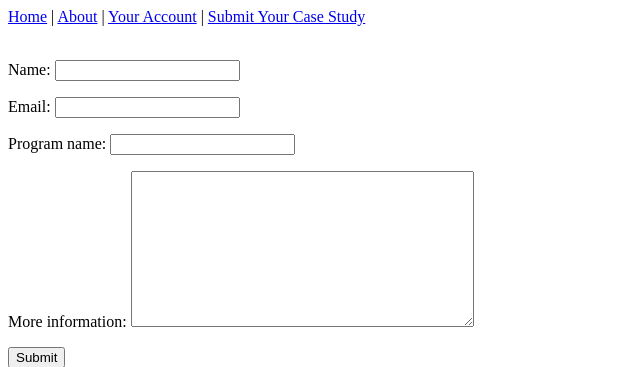
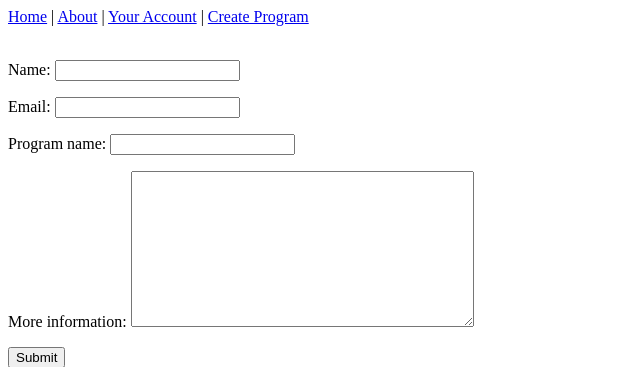
Before and after one commit to dudarev/policyinsights, a Django app: page /submit/ in a window 1280 px wide. Shown: the top 367 px of the page, without its empty margins (0-640 px from the left). Run offline with Django 3.2, Linux system fonts and the light colour scheme.

Commit message:
Create program link

```diff
--- a/templates/base.html
+++ b/templates/base.html
@@ -15,7 +15,7 @@
     <a href="/">Home</a> |
     <a href="/about/">About</a> |
     <a href="/account/">Your Account</a> |
-    <a href="/submit/">Submit Your Case Study</a>
+    <a href="{% url 'program-create' %}">Create Program</a>
 </div>
 <br>
 
```
